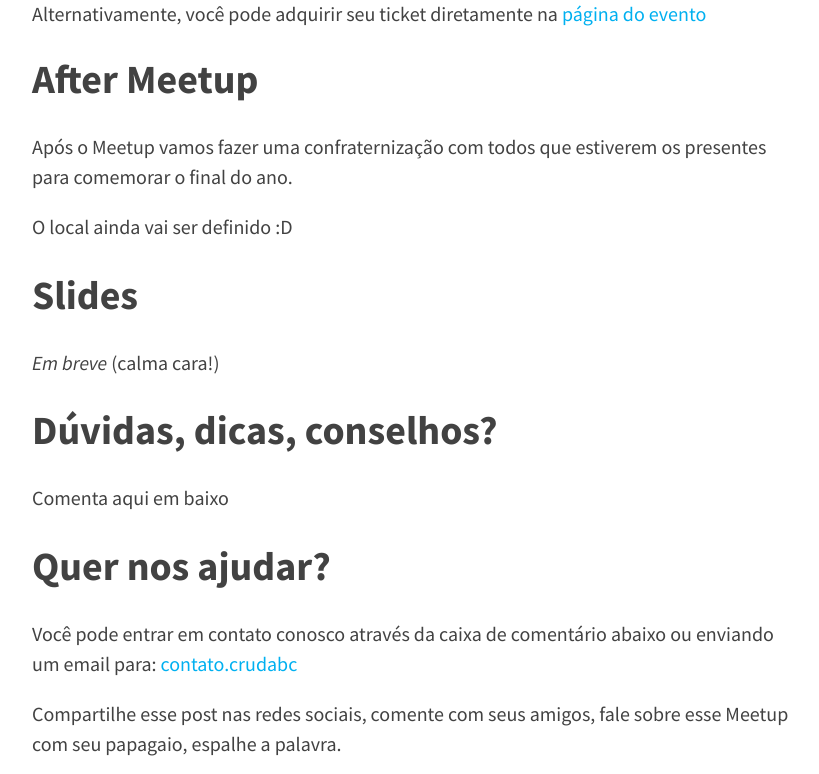
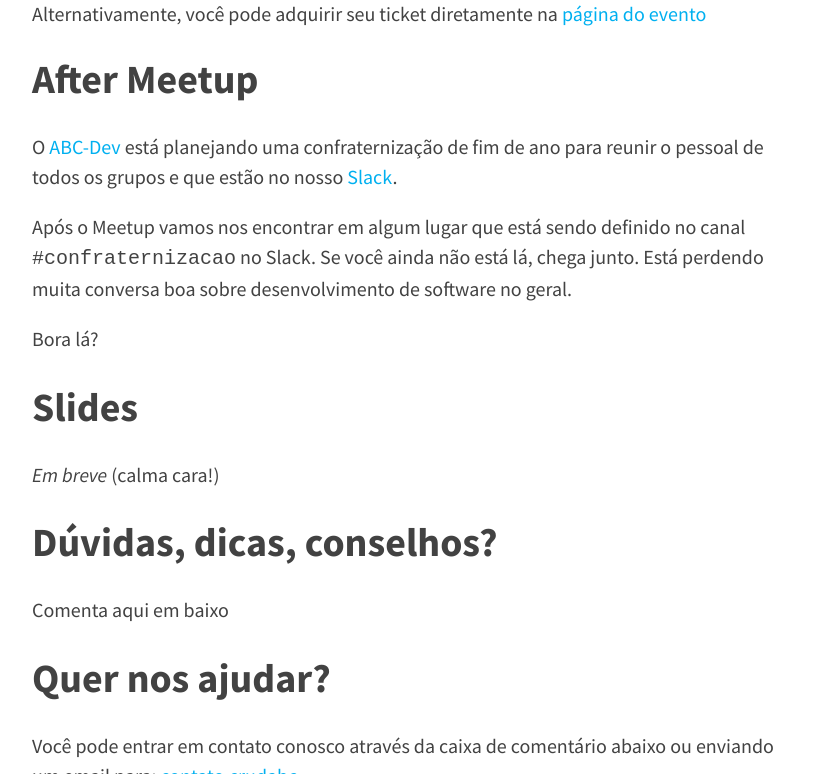
Before and after one commit to crud-abc/crud-abc.github.io, a Jekyll site: the page built from _posts/2016-12-06-crud-abc-3-docker-containers-hands-on.md, in a window 1280 px wide and 900 px high, scrolled down 2348 px, cut to the strip 126-900 px from the top of the window. Shown: the whole strip, without its empty margins (224-1043 px from the left). Built offline with Jekyll 4.4.1, drawn with Linux system fonts in a browser that asks for light colours; nearby versions of some CDN libraries; comment, search, counter and statistics services are not loaded.

Commit message:
Update 2016-12-06-crud-abc-3-docker-containers-hands-on.md

```diff
--- a/_posts/2016-12-06-crud-abc-3-docker-containers-hands-on.md
+++ b/_posts/2016-12-06-crud-abc-3-docker-containers-hands-on.md
@@ -58,9 +58,11 @@ Por aqui:
 
 ## After Meetup
 
-Após o Meetup vamos fazer uma confraternização com todos que estiverem os presentes para comemorar o final do ano.
+O [ABC-Dev](https://www.facebook.com/abcdevelopers/) está planejando uma confraternização de fim de ano para reunir o pessoal de todos os grupos e que estão no nosso [Slack](https://github.com/abc-dev/slack).
 
-O local ainda vai ser definido :D
+Após o Meetup vamos nos encontrar em algum lugar que está sendo definido no canal `#confraternizacao` no Slack. Se você ainda não está lá, chega junto. Está perdendo muita conversa boa sobre desenvolvimento de software no geral.
+
+Bora lá?
 
 ## Slides
 
```
